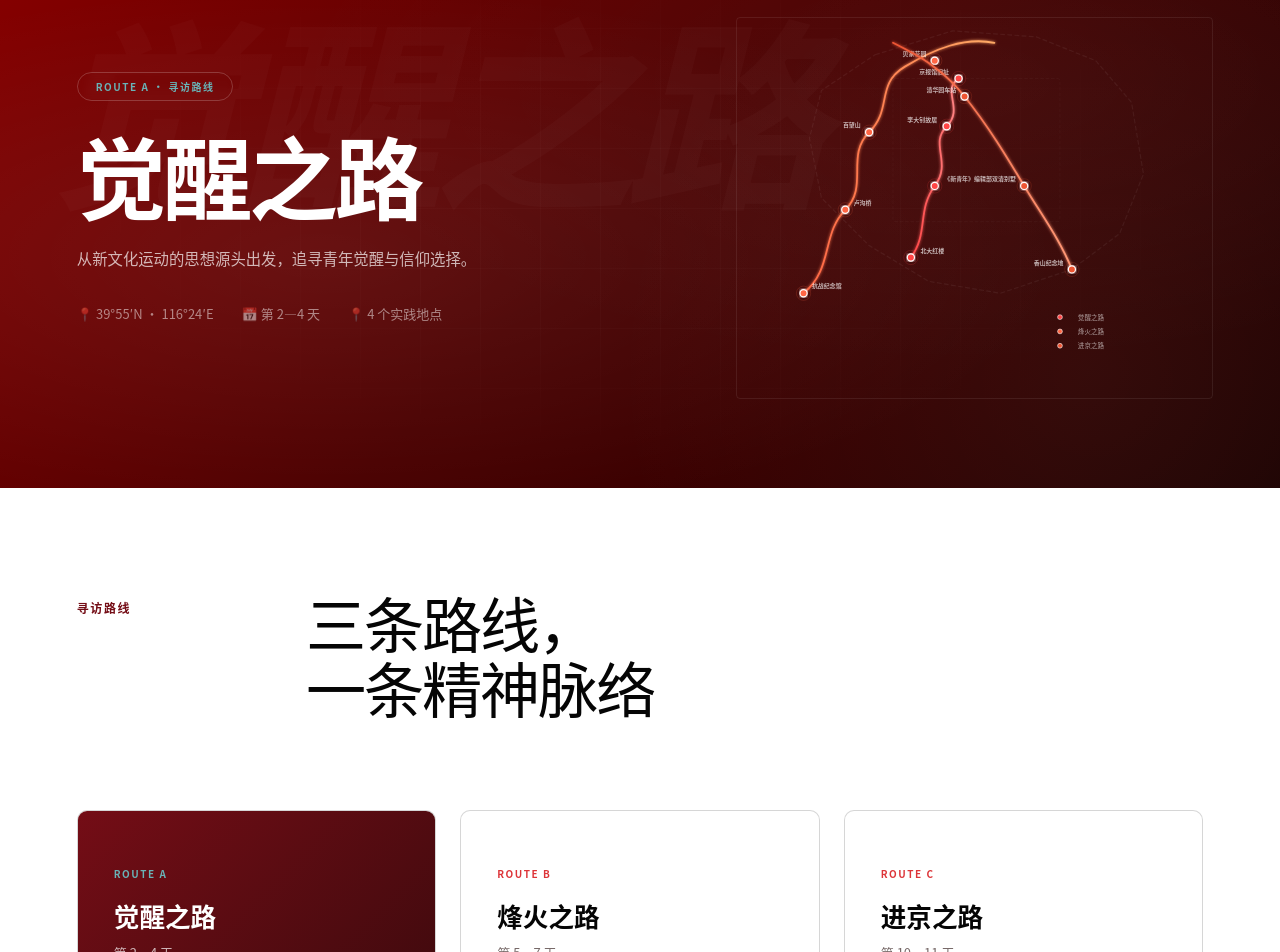
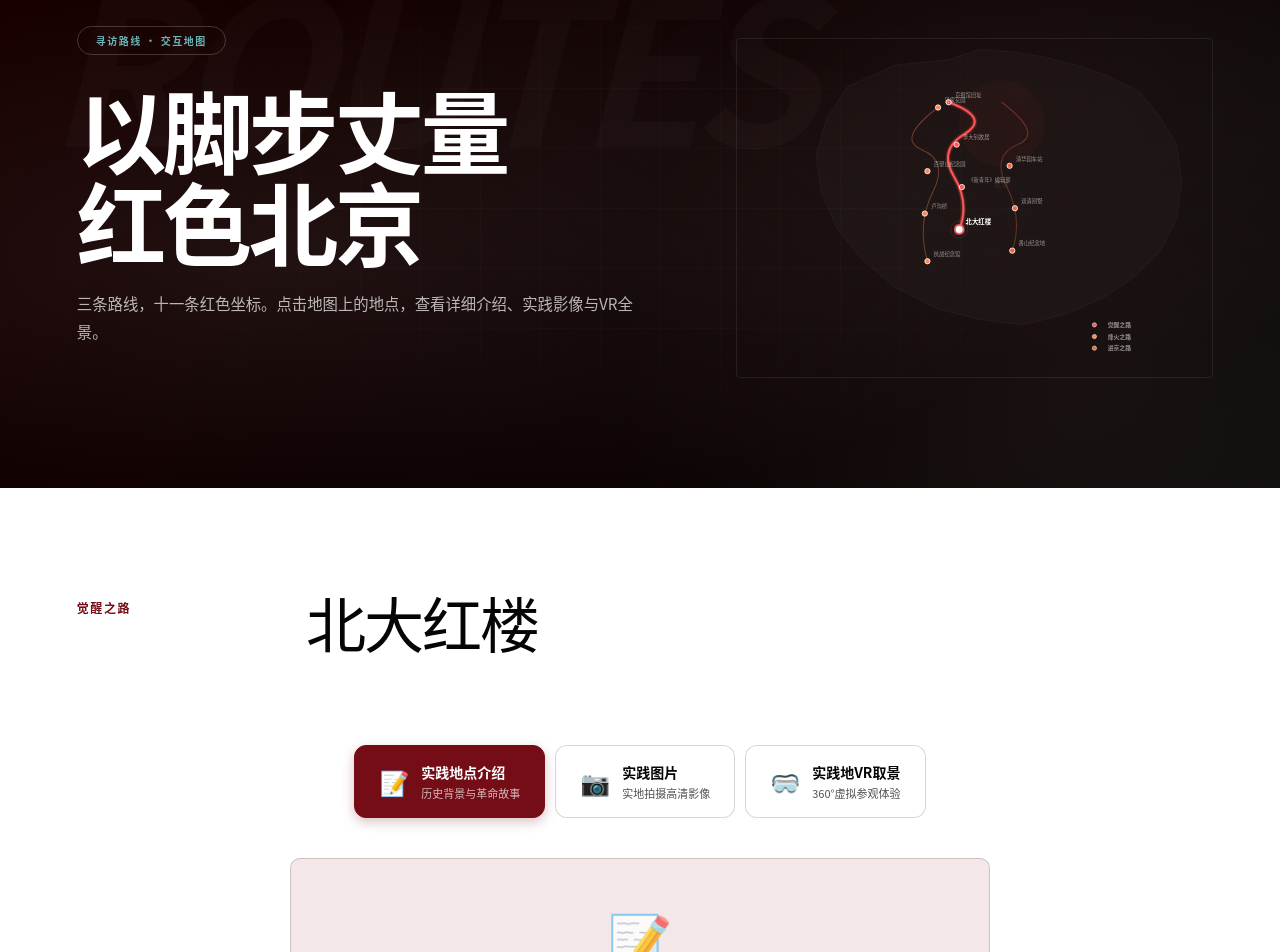
Before and after one commit to ShangXinci-1/walking-coordinates, a Next.js app: page /walking-coordinates/journey in a window 1280 px wide. Shown: the part 180-1132 px from the top of the page. Built offline with nearby package versions, Linux system fonts and the light colour scheme.

Commit message:
Fix RouteMap types + interactive map

```diff
--- a/app/RouteMap.tsx
+++ b/app/RouteMap.tsx
@@ -1,90 +1,93 @@
-export function RouteMap() {
+interface RoutePoint { cx: number; cy: number; name: string; }
+
+interface RouteMapRoute {
+  id: string;
+  title: string;
+  color: string;
+  path: string;
+  points: RoutePoint[];
+}
+
+interface RouteMapProps {
+  routes: RouteMapRoute[];
+  activeRoute: number;
+  activeSite: number;
+  onSelectSite: (routeIndex: number, siteIndex: number) => void;
+}
+
+export function RouteMap({ routes, activeRoute, activeSite, onSelectSite }: RouteMapProps) {
   return (
     <div className="route-map">
-      <svg viewBox="0 0 800 640" fill="none" xmlns="http://www.w3.org/2000/svg" className="route-map-svg">
-        {/* 北京简化地图轮廓 */}
+      <svg viewBox="0 0 900 640" fill="none" xmlns="http://www.w3.org/2000/svg" className="route-map-svg">
         <defs>
-          <linearGradient id="routeA" x1="0%" y1="0%" x2="100%" y2="0%">
-            <stop offset="0%" stopColor="#ff4444" /><stop offset="100%" stopColor="#ff8888" />
-          </linearGradient>
-          <linearGradient id="routeB" x1="0%" y1="0%" x2="100%" y2="0%">
-            <stop offset="0%" stopColor="#ff6644" /><stop offset="100%" stopColor="#ffaa66" />
-          </linearGradient>
-          <linearGradient id="routeC" x1="0%" y1="0%" x2="100%" y2="0%">
-            <stop offset="0%" stopColor="#ee5533" /><stop offset="100%" stopColor="#ff9977" />
-          </linearGradient>
-          <filter id="glow">
-            <feGaussianBlur stdDeviation="3" result="blur" />
-            <feMerge><feMergeNode in="blur" /><feMergeNode in="SourceGraphic" /></feMerge>
-          </filter>
+          <filter id="dotGlow"><feGaussianBlur stdDeviation="2.5" result="blur"/><feMerge><feMergeNode in="blur"/><feMergeNode in="SourceGraphic"/></feMerge></filter>
+          <filter id="lineGlow"><feGaussianBlur stdDeviation="2" result="blur"/><feMerge><feMergeNode in="blur"/><feMergeNode in="SourceGraphic"/></feMerge></filter>
         </defs>
 
-        {/* 北京轮廓 - 简化的多边形 */}
-        <path d="M250,80 L380,40 L520,50 L620,90 L680,160 L700,280 L660,380 L580,440 L460,480 L340,460 L240,400 L160,320 L140,220 L160,140 Z"
-          fill="none" stroke="rgba(255,255,255,0.06)" strokeWidth="2" strokeDasharray="8 4" />
+        {/* 背景 - 中国地图最简轮廓 */}
+        <path d="M420,60 L480,40 L540,45 L600,55 L660,70 L720,90 L780,120 L820,170 L850,220 L860,290 L850,360 L820,420 L770,470 L710,510 L640,540 L560,560 L480,550 L400,530 L320,490 L260,440 L210,380 L180,310 L170,240 L190,170 L230,110 L320,70 Z"
+          fill="rgba(255,255,255,.02)" stroke="rgba(255,255,255,.06)" strokeWidth="1.5" />
 
-        {/* 内城轮廓 */}
-        <rect x="280" y="120" width="280" height="240" rx="4"
-          fill="none" stroke="rgba(255,255,255,0.04)" strokeWidth="1.5" strokeDasharray="6 3" />
+        {/* 北京区域高亮 */}
+        <circle cx="520" cy="180" r="80" fill="rgba(255,50,50,.04)" stroke="rgba(255,100,100,.08)" strokeWidth="1" strokeDasharray="4 3" />
+        <text x="520" y="300" textAnchor="middle" fill="rgba(255,255,255,.08)" fontSize="13" fontWeight="700" letterSpacing=".1em">北京</text>
 
-        {/* 路线 A - 觉醒之路 波浪线 */}
-        <path d="M310,420 C340,380 320,340 350,300 C380,260 340,230 370,200 C400,170 360,140 390,120"
-          stroke="url(#routeA)" strokeWidth="3" fill="none" filter="url(#glow)" strokeLinecap="round" />
-        {/* A 路线节点 */}
-        {["北大红楼","《新青年》编辑部","李大钊故居","京报馆旧址"].map((name, i) => {
-          const cx = [310, 350, 370, 390][i];
-          const cy = [420, 300, 200, 120][i];
-          return (
-            <g key={i}>
-              <circle cx={cx} cy={cy} r="6" fill="#ff4444" stroke="#fff" strokeWidth="2" filter="url(#glow)" />
-              <circle cx={cx} cy={cy} r="12" fill="none" stroke="#ff4444" strokeWidth="1" opacity="0.3" />
-              <text x={cx + (i < 2 ? 16 : -16)} y={cy - 8} fill="rgba(255,255,255,0.7)" fontSize="10" fontWeight="600"
-                textAnchor={i < 2 ? "start" : "end"}>{name}</text>
-            </g>
-          );
-        })}
-
-        {/* 路线 B - 烽火之路 波浪线 */}
-        <path d="M130,480 C180,440 160,380 200,340 C240,300 200,250 240,210 C280,170 250,130 300,100 C350,70 400,50 450,60"
-          stroke="url(#routeB)" strokeWidth="3" fill="none" filter="url(#glow)" strokeLinecap="round" />
-        {/* B 路线节点 */}
-        {["抗战纪念馆","卢沟桥","百望山","贝家花园"].map((name, i) => {
-          const cx = [130, 200, 240, 350][i];
-          const cy = [480, 340, 210, 90][i];
-          return (
-            <g key={i}>
-              <circle cx={cx} cy={cy} r="6" fill="#ff6644" stroke="#fff" strokeWidth="2" filter="url(#glow)" />
-              <circle cx={cx} cy={cy} r="12" fill="none" stroke="#ff6644" strokeWidth="1" opacity="0.3" />
-              <text x={cx + (i < 2 ? 14 : -14)} y={cy - 8} fill="rgba(255,255,255,0.7)" fontSize="10" fontWeight="600"
-                textAnchor={i < 2 ? "start" : "end"}>{name}</text>
-            </g>
-          );
-        })}
-
-        {/* 路线 C - 进京之路 波浪线 */}
-        <path d="M580,440 C560,390 530,350 500,300 C470,250 440,200 400,150 C360,100 320,80 280,60"
-          stroke="url(#routeC)" strokeWidth="3" fill="none" filter="url(#glow)" strokeLinecap="round" />
-        {/* C 路线节点 */}
-        {["香山纪念地","双清别墅","清华园车站"].map((name, i) => {
-          const cx = [580, 500, 400][i];
-          const cy = [440, 300, 150][i];
-          return (
-            <g key={i}>
-              <circle cx={cx} cy={cy} r="6" fill="#ee5533" stroke="#fff" strokeWidth="2" filter="url(#glow)" />
-              <circle cx={cx} cy={cy} r="12" fill="none" stroke="#ee5533" strokeWidth="1" opacity="0.3" />
-              <text x={cx - 14} y={cy - 8} fill="rgba(255,255,255,0.7)" fontSize="10" fontWeight="600"
-                textAnchor="end">{name}</text>
-            </g>
-          );
-        })}
+        {/* 三条波浪路线 */}
+        {routes.map((route, ri) => (
+          <g key={route.id}>
+            <path d={route.path}
+              stroke={route.color}
+              strokeWidth={activeRoute === ri ? 3.5 : 2}
+              fill="none"
+              filter={activeRoute === ri ? "url(#lineGlow)" : undefined}
+              strokeLinecap="round"
+              opacity={activeRoute === ri ? 1 : 0.35}
+              style={{ transition: "all .4s ease" }} />
+            {/* 地点圆点 */}
+            {route.points.map((pt, si) => {
+              const isActive = activeRoute === ri && activeSite === si;
+              return (
+                <g key={pt.name}
+                   onClick={() => onSelectSite(ri, si)}
+                   style={{ cursor: "pointer" }}
+                   className="map-dot-group">
+                  {/* 可点击区域 */}
+                  <circle cx={pt.cx} cy={pt.cy} r="20" fill="transparent" />
+                  {/* 外圈脉冲 */}
+                  {isActive && <circle cx={pt.cx} cy={pt.cy} r="16" fill="none" stroke={route.color} strokeWidth="1" opacity=".3">
+                    <animate attributeName="r" from="10" to="22" dur="2s" repeatCount="indefinite"/>
+                    <animate attributeName="opacity" from=".4" to="0" dur="2s" repeatCount="indefinite"/>
+                  </circle>}
+                  {/* 圆点 */}
+                  <circle cx={pt.cx} cy={pt.cy} r={isActive ? 8 : 5}
+                    fill={isActive ? "#fff" : route.color}
+                    stroke={isActive ? route.color : "#fff"}
+                    strokeWidth={isActive ? 3 : 1.5}
+                    filter={isActive ? "url(#dotGlow)" : undefined}
+                    style={{ transition: "all .3s ease" }} />
+                  {/* 标签 */}
+                  <text x={pt.cx + (pt.cx > 700 ? -12 : 12)}
+                    y={pt.cy - 10}
+                    fill={isActive ? "#fff" : "rgba(255,255,255,.55)"}
+                    fontSize={isActive ? 12 : 10}
+                    fontWeight={isActive ? 700 : 500}
+                    textAnchor={pt.cx > 700 ? "end" : "start"}
+                    style={{ transition: "all .3s ease", pointerEvents: "none" }}>
+                    {pt.name}
+                  </text>
+                </g>
+              );
+            })}
+          </g>
+        ))}
 
         {/* 图例 */}
-        <g transform="translate(540, 520)">
-          {[{color:"#ff4444",label:"觉醒之路"},{color:"#ff6644",label:"烽火之路"},{color:"#ee5533",label:"进京之路"}].map((item, i) => (
-            <g key={i} transform={`translate(0,${i * 24})`}>
-              <line x1="0" y1="0" x2="40" y2="0" stroke={item.color} strokeWidth="3" filter="url(#glow)" />
-              <circle cx="20" cy="0" r="4" fill={item.color} stroke="#fff" strokeWidth="1" />
-              <text x="50" y="4" fill="rgba(255,255,255,0.6)" fontSize="11">{item.label}</text>
+        <g transform="translate(680, 560)">
+          {routes.map((r, i) => (
+            <g key={i} transform={`translate(0,${i*22})`}>
+              <line x1="0" y1="0" x2="30" y2="0" stroke={r.color} strokeWidth="2.5" filter="url(#lineGlow)"/>
+              <circle cx="15" cy="0" r="4" fill={r.color} stroke="#fff" strokeWidth="1"/>
+              <text x="40" y="4" fill="rgba(255,255,255,.55)" fontSize="11" fontWeight="600">{r.title}</text>
             </g>
           ))}
         </g>
--- a/app/custom.css
+++ b/app/custom.css
@@ -96,10 +96,35 @@
 .placeholder-card-status { display: inline-flex; align-items: center; gap: 8px; padding: 8px 18px; background: var(--paper); border: 1px solid var(--line-dark); border-radius: 50px; font-size: 12px; color: var(--muted); }
 .status-dot { width: 7px; height: 7px; border-radius: 50%; background: var(--coordinate); animation: pulse 2s var(--ease) infinite; }
 
+/* ── 地点详情面板 ── */
+.site-detail-section { padding: clamp(60px,8vw,120px) clamp(24px,6vw,96px); background: var(--paper); }
+.site-detail-section .site-subtabs { justify-content: center; margin: 40px 0; }
+.site-detail-section .site-subpanel { max-width: 700px; margin: 0 auto; }
+.site-detail-section .placeholder-card { min-height: 200px; }
+
 /* ── 路线地图 ── */
-.route-map { width: 100%; max-width: 800px; margin: 0 auto; }
+.route-map { width: 100%; max-width: 900px; margin: 0 auto; }
 .route-map-svg { width: 100%; height: auto; }
 .route-map-svg text { font-family: var(--font-sans); }
+.map-dot-group { transition: all .3s ease; }
+.map-dot-group:hover circle:first-of-type + circle { r: 6; fill: #fff; }
+
+/* ── 首页 Hero 丰富背景 ── */
+.hero { background: linear-gradient(135deg, #8B0000 0%, #4a0000 30%, #1a0000 60%, #0a0a0a 100%) !important; }
+.hero::before { content: ""; position: absolute; inset: 0; background:
+  radial-gradient(circle at 20% 80%, rgba(255,80,80,.15) 0%, transparent 50%),
+  radial-gradient(circle at 75% 20%, rgba(255,120,80,.1) 0%, transparent 40%),
+  radial-gradient(circle at 60% 60%, rgba(200,50,50,.08) 0%, transparent 30%);
+  z-index: 0; }
+.hero::after { content: ""; position: absolute; inset: 0; background-image:
+  linear-gradient(rgba(255,255,255,.015) 1px, transparent 1px),
+  linear-gradient(90deg, rgba(255,255,255,.015) 1px, transparent 1px);
+  background-size: 80px 80px; z-index: 0;
+  mask-image: radial-gradient(ellipse at 50% 50%, black 40%, transparent 70%); }
+.hero > * { position: relative; z-index: 1; }
+.hero .hero-photos { z-index: 2; }
+.hero .route-lines { z-index: 4; }
+.hero .hero-footer { z-index: 8; }
 
 
 /* ── 首页入口卡片 ── */
--- a/app/journey/page.tsx
+++ b/app/journey/page.tsx
@@ -6,107 +6,81 @@ import { RouteMap } from "../RouteMap";
 
 const BASE = "/walking-coordinates";
 
-const routes = [
-  { id: "A", title: "觉醒之路", days: "第 2—4 天", summary: "从新文化运动的思想源头出发，追寻青年觉醒与信仰选择。", coordinate: "39°55′N · 116°24′E",
-    sites: ["北大红楼", "《新青年》编辑部旧址", "李大钊故居", "京报馆旧址"] },
-  { id: "B", title: "烽火之路", days: "第 5—7 天", summary: "走近抗战遗址与纪念场馆，在现场记录中聆听民族记忆。", coordinate: "39°50′N · 116°13′E",
-    sites: ["中国人民抗日战争纪念馆", "卢沟桥", "百望山黑山扈战斗纪念园", "贝家花园"] },
-  { id: "C", title: "进京之路", days: "第 10—11 天", summary: "沿着进京赶考的历史轨迹，理解初心如何化为时代使命。", coordinate: "39°59′N · 116°11′E",
-    sites: ["香山革命纪念地", "双清别墅", "清华园车站旧址"] },
+const routeData = [
+  {
+    id: "A", title: "觉醒之路", color: "#ff5555",
+    path: "M440,380 Q460,330 430,280 T450,200 T420,140",
+    points: [{cx:440,cy:380,name:"北大红楼"},{cx:445,cy:300,name:"《新青年》编辑部"},{cx:435,cy:220,name:"李大钊故居"},{cx:420,cy:140,name:"京报馆旧址"}]
+  },
+  {
+    id: "B", title: "烽火之路", color: "#ff8855",
+    path: "M380,440 Q360,370 390,310 T370,230 T400,150",
+    points: [{cx:380,cy:440,name:"抗战纪念馆"},{cx:375,cy:350,name:"卢沟桥"},{cx:380,cy:270,name:"百望山纪念园"},{cx:400,cy:150,name:"贝家花园"}]
+  },
+  {
+    id: "C", title: "进京之路", color: "#ee6644",
+    path: "M540,420 Q560,360 530,300 T550,220 T520,140",
+    points: [{cx:540,cy:420,name:"香山纪念地"},{cx:545,cy:340,name:"双清别墅"},{cx:535,cy:260,name:"清华园车站"}]
+  },
 ];
 
-const subTabs = [
-  { key: "intro", label: "实践地点介绍", icon: "📝", desc: "历史背景与革命故事" },
-  { key: "photos", label: "实践图片", icon: "📷", desc: "实地拍摄高清影像" },
-  { key: "vr", label: "实践地VR取景", icon: "🥽", desc: "360°虚拟参观体验" },
-];
-
-const routeImages = [`${BASE}/images/field-01.svg`, `${BASE}/images/field-03.svg`, `${BASE}/images/field-04.svg`];
-const routeHeroColors = [
-  "linear-gradient(135deg, #8B0000 0%, #4a0000 50%, #1a0000 100%)",
-  "linear-gradient(135deg, #B22222 0%, #5a0000 50%, #1a0000 100%)",
-  "linear-gradient(135deg, #A52A2A 0%, #4a0000 50%, #1a0000 100%)",
-];
+const siteDetail = {
+  intro: { icon: "📝", label: "实践地点介绍", desc: "历史背景与革命故事" },
+  photos: { icon: "📷", label: "实践图片", desc: "实地拍摄高清影像" },
+  vr: { icon: "🥽", label: "实践地VR取景", desc: "360°虚拟参观体验" },
+};
 
 export default function JourneyPage() {
   const [activeRoute, setActiveRoute] = useState(0);
   const [activeSite, setActiveSite] = useState(0);
   const [activeSubTab, setActiveSubTab] = useState("intro");
-  const route = routes[activeRoute];
-  const site = route.sites[activeSite];
-  const currentTab = subTabs.find(t => t.key === activeSubTab)!;
+  const currentRoute = routeData[activeRoute];
+  const currentSite = currentRoute.points[activeSite];
+  const activeTab = siteDetail[activeSubTab as keyof typeof siteDetail];
+
+  function handleMapSelect(ri: number, si: number) {
+    setActiveRoute(ri);
+    setActiveSite(si);
+    setActiveSubTab("intro");
+  }
 
   return (
     <main>
       <SiteHeader />
-      <section className="page-hero" style={{background: routeHeroColors[activeRoute]}}>
+      <section className="page-hero" style={{background:"linear-gradient(135deg, #1a0000 0%, #0d0000 50%, #0a0a0a 100%)"}}>
         <div className="page-hero-inner">
           <div className="page-hero-text">
-            <div className="page-hero-watermark">{route.title}</div>
-            <span className="page-hero-badge">ROUTE {route.id} · 寻访路线</span>
-            <h1>{route.title}</h1>
-            <p className="page-hero-summary">{route.summary}</p>
-            <div className="page-hero-meta">
-              <span>📍 {route.coordinate}</span>
-              <span>📅 {route.days}</span>
-              <span>📍 {route.sites.length} 个实践地点</span>
+            <div className="page-hero-watermark">ROUTES</div>
+            <span className="page-hero-badge">寻访路线 · 交互地图</span>
+            <h1>以脚步丈量<br />红色北京</h1>
+            <p className="page-hero-summary">三条路线，十一条红色坐标。点击地图上的地点，查看详细介绍、实践影像与VR全景。</p>
           </div>
-          </div>
-          <div className="page-hero-visual">
-            <RouteMap />
+          <div className="page-hero-visual" style={{flex:1.5}}>
+            <RouteMap routes={routeData} activeRoute={activeRoute} activeSite={activeSite} onSelectSite={handleMapSelect} />
           </div>
         </div>
       </section>
 
-      <section className="route-selector">
-        <div className="section-heading"><p>寻访路线</p><h2>三条路线，<br />一条精神脉络</h2></div>
-        <div className="route-cards">
-          {routes.map((item, index) => (
-            <button key={item.id} type="button"
-              className={`route-card${activeRoute === index ? " active" : ""}`}
-              onClick={() => { setActiveRoute(index); setActiveSite(0); setActiveSubTab("intro"); }}>
-              <span className="route-card-id">ROUTE {item.id}</span>
-              <strong>{item.title}</strong>
-              <small>{item.days}</small>
-            </button>
-          ))}
+      <section className="site-detail-section">
+        <div className="section-heading">
+          <p>{currentRoute.title}</p>
+          <h2>{currentSite.name}</h2>
         </div>
-      </section>
-
-      <section className="sites-section">
-        <div className="section-heading"><p>实践地点</p><h2>{route.title} — 实地寻访记录</h2></div>
-        <div className="sites-layout">
-          <div className="sites-list" role="tablist">
-            {route.sites.map((name, i) => (
-              <button key={name} type="button" role="tab" aria-selected={activeSite === i}
-                onClick={() => { setActiveSite(i); setActiveSubTab("intro"); }}>
-                <span>{String(i + 1).padStart(2, "0")}</span>
-                <strong>{name}</strong>
-              </button>
-            ))}
-          </div>
-          <div className="site-detail" role="tabpanel">
-            <h3>{site}</h3>
         <div className="site-subtabs" role="tablist">
-              {subTabs.map(tab => (
-                <button key={tab.key} type="button" role="tab" aria-selected={activeSubTab === tab.key}
-                  onClick={() => setActiveSubTab(tab.key)}>
+          {Object.entries(siteDetail).map(([key, tab]) => (
+            <button key={key} type="button" role="tab" aria-selected={activeSubTab === key}
+              onClick={() => setActiveSubTab(key)}>
               <span className="subtab-icon">{tab.icon}</span>
-                  <span className="subtab-text">
-                    <strong>{tab.label}</strong>
-                    <small>{tab.desc}</small>
-                  </span>
+              <span className="subtab-text"><strong>{tab.label}</strong><small>{tab.desc}</small></span>
             </button>
           ))}
         </div>
         <div className="site-subpanel">
           <div className="placeholder-card">
-                <div className="placeholder-card-icon">{currentTab.icon}</div>
-                <h4>{currentTab.label}</h4>
-                <p className="placeholder-card-desc">{site}的内容正在整理中。</p>
+            <div className="placeholder-card-icon">{activeTab.icon}</div>
+            <h4>{activeTab.label}</h4>
+            <p className="placeholder-card-desc">{currentSite.name}的内容正在整理中。</p>
             <div className="placeholder-card-status"><span className="status-dot"/><span>团队制作中，敬请期待</span></div>
-              </div>
-            </div>
           </div>
         </div>
       </section>
```
Lines whose indentation alone changed are shown as unchanged.
